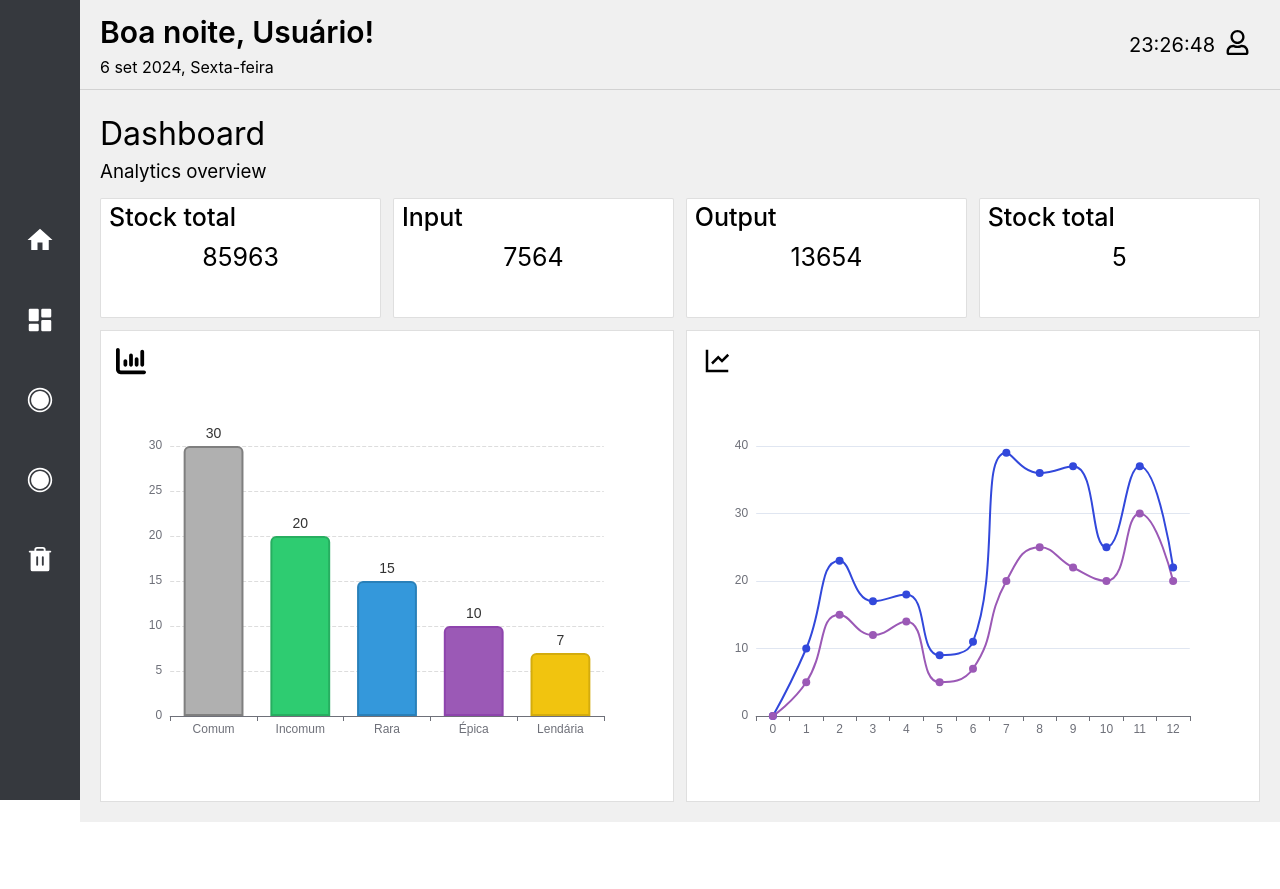
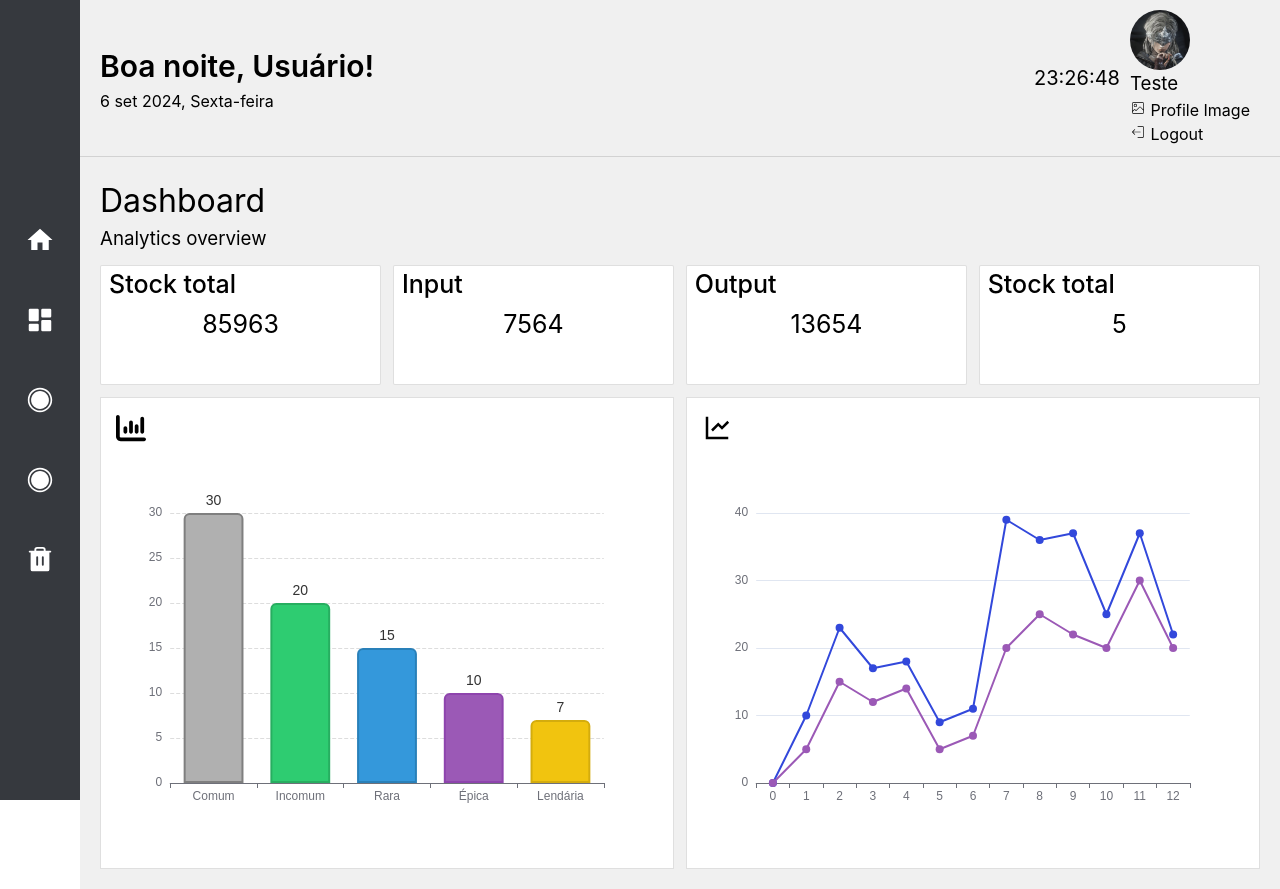
Before and after one commit to medeiroscaio/poke-center-tcg, a React (Vite) app: page /Admin in a window 1280 px wide. Before the commit the page ends 822 px from the top, so only its background shows below. Built offline with nearby package versions, Linux system fonts and the light colour scheme.

Commit message:
added: dropdown menu for testing

```diff
--- a/src/App.css
+++ b/src/App.css
@@ -5,6 +5,7 @@
   --lightblack: #36393e;
   --primary: #3498db;
   --hover-bg: #c0c0c0;
+  --speed: 500ms;
 }
 
 * {
--- a/src/components/Charts/Charts.jsx
+++ b/src/components/Charts/Charts.jsx
@@ -93,7 +93,7 @@ const lineData = {
       name: "Input",
       data: [0, 10, 23, 17, 18, 9, 11, 39, 36, 37, 25, 37, 22],
       type: "line",
-      smooth: true,
+      smooth: false,
       symbol: "circle",
       symbolSize: 8,
       itemStyle: {
@@ -104,7 +104,7 @@ const lineData = {
       name: "Output",
       data: [0, 5, 15, 12, 14, 5, 7, 20, 25, 22, 20, 30, 20],
       type: "line",
-      smooth: true,
+      smooth: false,
       symbol: "circle",
       symbolSize: 8,
       itemStyle: {
--- /dev/null
+++ b/src/components/Dropdown/Dropdown.css
@@ -0,0 +1,23 @@
+.dropdown-trigger{
+    display: flex;
+    align-items: center;
+  }
+
+.dropdown-trigger img{
+    top: 20px;
+    right: 20px;
+    height: 60px;
+    width: 60px;
+    border-radius: 50%;
+    overflow: hidden;
+    cursor: pointer;
+}
+
+.dropdown-container{
+    ul {
+        list-style: none;
+    }
+    a {
+        text-decoration: none;
+    }
+}
--- /dev/null
+++ b/src/components/Dropdown/Dropdown.jsx
@@ -0,0 +1,33 @@
+import "./Dropdown.css";
+import userProfile from "../../assets/user-profile.jpg"
+import { CiImageOn } from "react-icons/ci";
+import { CiLogout } from "react-icons/ci";
+
+function DropdownItem(props){
+    return(
+        <li className="dropdown-item">
+            {props.icon && <span>{props.icon}</span>}
+            <a> {props.text} </a>
+        </li>
+    );
+  }
+
+const Dropdown = () => {
+    return (
+        <div className="dropdown-container">
+        <div className="dropdown-trigger">
+            <img src={userProfile} />
+        </div>
+        <div className="dropdown-menu">
+            <h3>Teste</h3>
+            <ul>
+                <DropdownItem icon={<CiImageOn />} text="Profile Image" />
+                <DropdownItem icon={<CiLogout />} text="Logout" />
+            </ul>
+        </div>
+        </div>
+    );
+};
+
+
+export default Dropdown;
--- a/src/components/UserPanel/UserPanel.jsx
+++ b/src/components/UserPanel/UserPanel.jsx
@@ -1,6 +1,6 @@
 import "./UserPanel.css";
 import React, { useState, useEffect } from "react";
-import { FaRegUser } from "react-icons/fa";
+import Dropdown from "../Dropdown/Dropdown.jsx"
 
 function getDate() {
   const today = new Date();
@@ -65,9 +65,7 @@ const UserPanel = () => {
       </div>
       <div className="user-info">
         <span id="hour">{currentTime}</span>
-        <span id="user-icon">
-          <FaRegUser />
-        </span>
+        <Dropdown/>
       </div>
     </div>
   );
```
Also changed, not shown: src/assets/user-profile.jpg (added).
